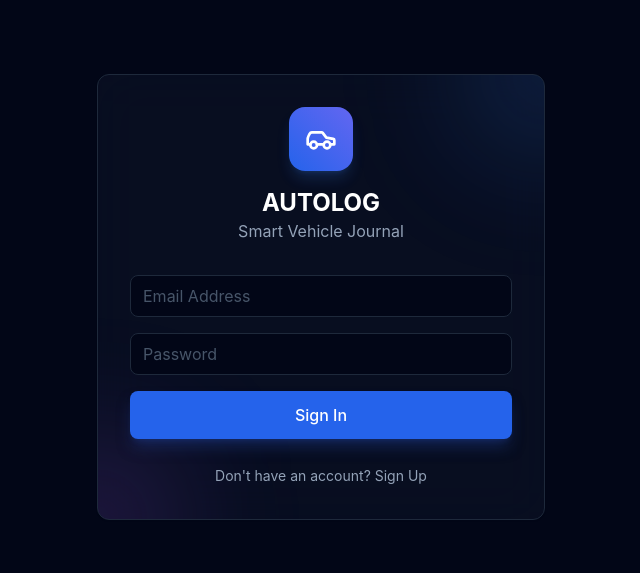
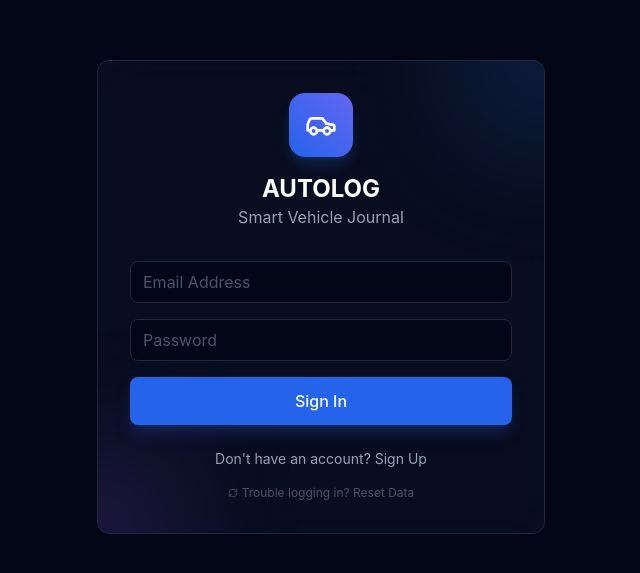
Before and after one commit to educateu2021-ui/autolog-app, a React (Vite) app: page / in a window 1280 px wide. Shown: the part 103-676 px from the top of the page, without its empty margins (319-959 px from the left). Built offline with nearby package versions, Linux system fonts and the light colour scheme.

Commit message:
Update AutologApp.tsx

```diff
--- a/src/AutologApp.tsx
+++ b/src/AutologApp.tsx
@@ -4,7 +4,7 @@ import {
   Plus, Save, Trash2, ChevronRight, LogOut, Droplet, Gauge,
   DollarSign, FileText, Activity, Zap, Thermometer, Disc, Info,
   User, Smartphone, Mail, Lock, Shield, CreditCard, Users,
-  TrendingUp, CheckCircle, XCircle, Search
+  TrendingUp, CheckCircle, XCircle, Search, RefreshCw
 } from 'lucide-react';
 import { clsx, type ClassValue } from 'clsx';
 import { twMerge } from 'tailwind-merge';
@@ -157,8 +157,10 @@ const AuthScreen = ({ onLogin }: { onLogin: (user: UserAccount) => void }) => {
     e.preventDefault();
     setError('');
 
-    // Hardcoded Admin Check
-    if (formData.email === 'admin@autolog.com' && formData.password === 'admin123') {
+    // Robust Admin Check (Trim + Lowercase)
+    const normalizedEmail = formData.email.trim().toLowerCase();
+
+    if (normalizedEmail === 'admin@autolog.com' && formData.password === 'admin123') {
       const adminUser: UserAccount = {
         id: 'admin_master',
         email: 'admin@autolog.com',
@@ -201,6 +203,13 @@ const AuthScreen = ({ onLogin }: { onLogin: (user: UserAccount) => void }) => {
       };
       localStorage.setItem('autolog_users', JSON.stringify([...users, newUser]));
       onLogin(newUser);
+    }
+  };
+
+  const handleReset = () => {
+    if(confirm('This will delete all stored data on this device to fix login issues. Are you sure?')) {
+        localStorage.clear();
+        window.location.reload();
     }
   };
 
@@ -262,9 +271,13 @@ const AuthScreen = ({ onLogin }: { onLogin: (user: UserAccount) => void }) => {
         <div className="mt-6 text-center relative z-10">
           <button
             onClick={() => setIsLogin(!isLogin)}
-            className="text-slate-400 hover:text-white text-sm transition-colors"
+            className="text-slate-400 hover:text-white text-sm transition-colors mb-4 block w-full"
           >
             {isLogin ? "Don't have an account? Sign Up" : "Already have an account? Sign In"}
+          </button>
+
+          <button onClick={handleReset} className="text-xs text-slate-600 hover:text-red-400 flex items-center gap-1 mx-auto">
+             <RefreshCw size={10} /> Trouble logging in? Reset Data
           </button>
         </div>
       </Card>
```
